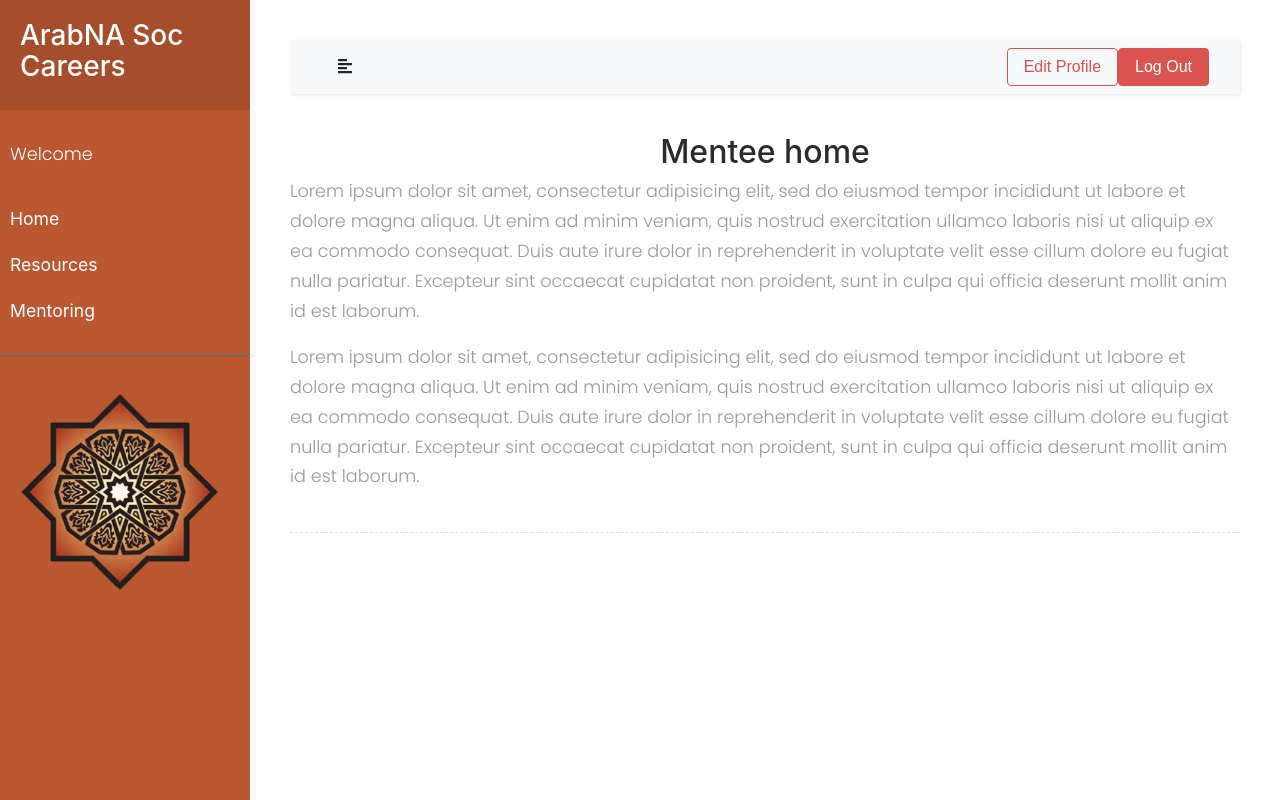
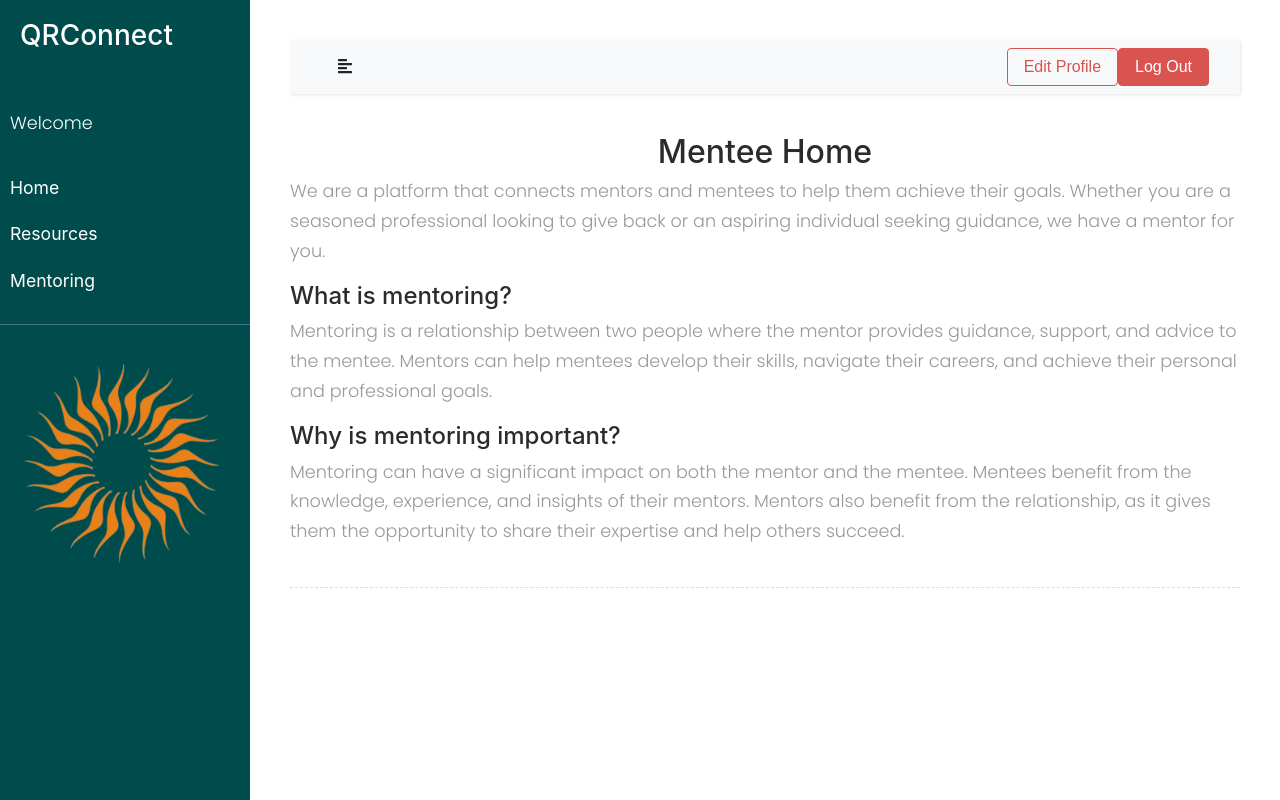
Before and after one commit to Colderhold/QRConnect, a Flask app: page /menteeHome in a window 1280 px wide. Run offline with Flask 2, Linux system fonts and the light colour scheme; some libraries are stand-ins or nearby versions.

Commit message:
second commit

```diff
--- a/static/style.css
+++ b/static/style.css
@@ -37,7 +37,7 @@ body,
 			width: 170px;
 			top: -75px;
 			border-radius: 50%;
-			background: #006666;
+			background: #004c4c;
 			padding: 10px;
 			text-align: center;
 		}
--- a/static/style2.css
+++ b/static/style2.css
@@ -58,7 +58,7 @@ a:focus {
     left: 0;
     height: 100vh;
     z-index: 999;
-    background: #ba5831;
+    background: #004c4c;
     color: #fff;
     transition: all 0.3s;
 }
@@ -69,7 +69,7 @@ a:focus {
 
 #sidebar .sidebar-header {
     padding: 20px;
-    background: #a64e2c;;
+    background: #004c4c;
 }
 
 #sidebar ul.components {
@@ -97,7 +97,7 @@ a:focus {
 #sidebar ul a,
 a[aria-expanded="true"] {
     color: #fff;
-    background: #ba5831;
+    background: #004c4c;
 }
 
 a[data-toggle="collapse"] {
--- a/templates/home_layout.html
+++ b/templates/home_layout.html
@@ -40,7 +40,7 @@
         <!-- Sidebar Holder -->
         <nav id="sidebar">
             <div class="sidebar-header">
-                <h3>ArabNA Soc Careers</h3>
+                <h3>QRConnect</h3>
             </div>
 
             <ul class="list-unstyled components">
@@ -65,7 +65,7 @@
             </ul>
             <ul class="list-unstyled CTAs">
                 <li>
-                    <img src="{{ url_for('static', filename='img/arabsoc.png') }}" class="brand_logo" alt="Logo" style="width:200px">
+                    <img src="{{ url_for('static', filename='img/logo.png') }}" class="brand_logo" alt="Logo" style="width:200px">
                 </li>
             </ul>
 
--- a/templates/menteeHome.html
+++ b/templates/menteeHome.html
@@ -5,9 +5,18 @@
 {% endblock %}
 
 {% block body %}
-<h2 style="text-align:center;">Mentee home</h2>
-<p>Lorem ipsum dolor sit amet, consectetur adipisicing elit, sed do eiusmod tempor incididunt ut labore et dolore magna aliqua. Ut enim ad minim veniam, quis nostrud exercitation ullamco laboris nisi ut aliquip ex ea commodo consequat. Duis aute irure dolor in reprehenderit in voluptate velit esse cillum dolore eu fugiat nulla pariatur. Excepteur sint occaecat cupidatat non proident, sunt in culpa qui officia deserunt mollit anim id est laborum.</p>
-<p>Lorem ipsum dolor sit amet, consectetur adipisicing elit, sed do eiusmod tempor incididunt ut labore et dolore magna aliqua. Ut enim ad minim veniam, quis nostrud exercitation ullamco laboris nisi ut aliquip ex ea commodo consequat. Duis aute irure dolor in reprehenderit in voluptate velit esse cillum dolore eu fugiat nulla pariatur. Excepteur sint occaecat cupidatat non proident, sunt in culpa qui officia deserunt mollit anim id est laborum.</p>
+<h2 style="text-align:center;">Mentee Home</h2>
+<p>We are a platform that connects mentors and mentees to help them achieve their goals.
+    Whether you are a seasoned professional looking to give back or an aspiring individual
+    seeking guidance, we have a mentor for you.</p>
+    <h4>What is mentoring?</h4>
+    <p>Mentoring is a relationship between two people where the mentor provides guidance, support,
+    and advice to the mentee. Mentors can help mentees develop their skills, navigate their
+    careers, and achieve their personal and professional goals.</p>
+    <h4>Why is mentoring important?</h4>
+    <p>Mentoring can have a significant impact on both the mentor and the mentee. Mentees benefit
+    from the knowledge, experience, and insights of their mentors. Mentors also benefit from the
+    relationship, as it gives them the opportunity to share their expertise and help others succeed.</p>
 
 <div class="line"></div>
 
--- a/templates/register.html
+++ b/templates/register.html
@@ -115,7 +115,7 @@
                                           <input type="checkbox" form="form2" name = "workExp" class="form-check-input" id="exampleCheck7">
                                           <label class="form-check-label" for="exampleCheck7">Arranging work experience</label><br>
                                           <input type="checkbox" form="form2" name = "attendEvents" class="form-check-input" id="exampleCheck8">
-                                          <label class="form-check-label" for="exampleCheck8">Attending events hosted by ArabNASoc Careers</label><br>
+                                          <label class="form-check-label" for="exampleCheck8">Attending events hosted by SIES GST</label><br>
 
                                       </div>
                                         <input type="submit" class="btnRegister" form="form2" name="mentorFormButton" value="Register"/>
```
Also changed, not shown: templates/editProfile.html (+7 -1 lines), templates/mentorHome.html (+12 -3 lines), templates/network.html (+9 -13 lines), static/img/mentee_pic.png (added), static/img/mentor_pic.png (added), 2 other files.
